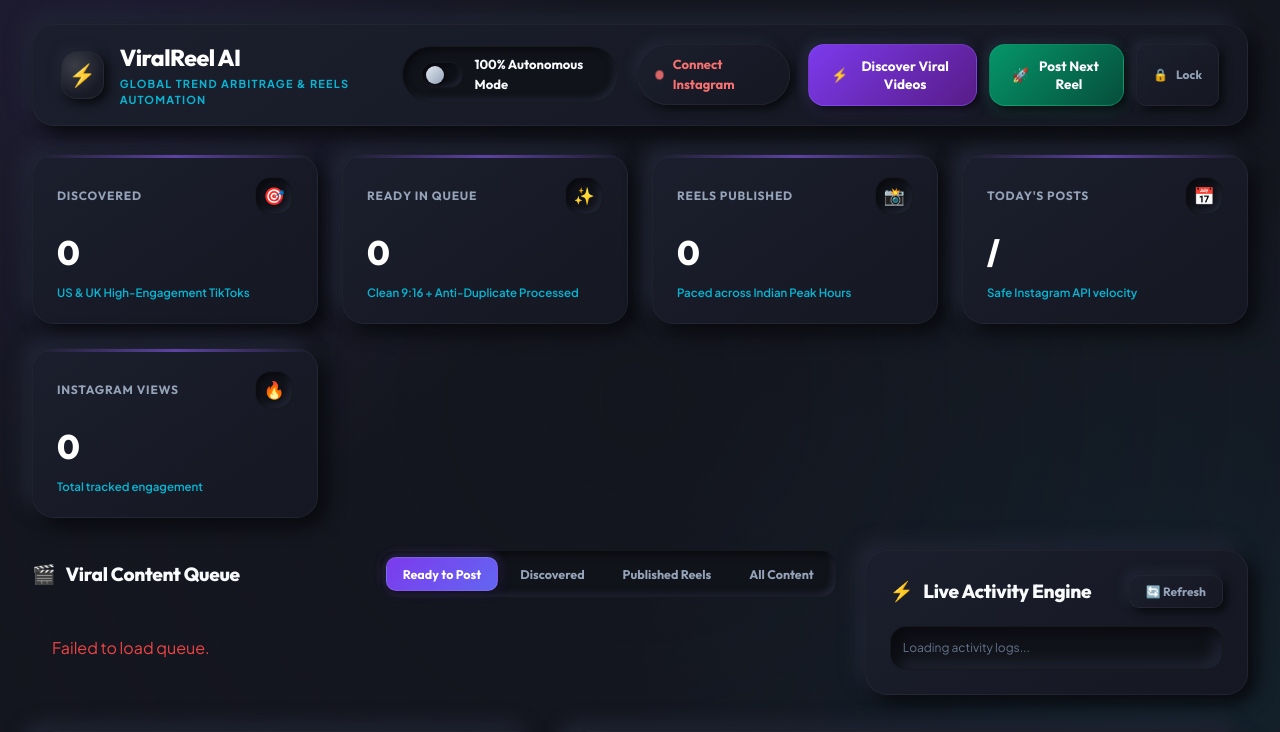
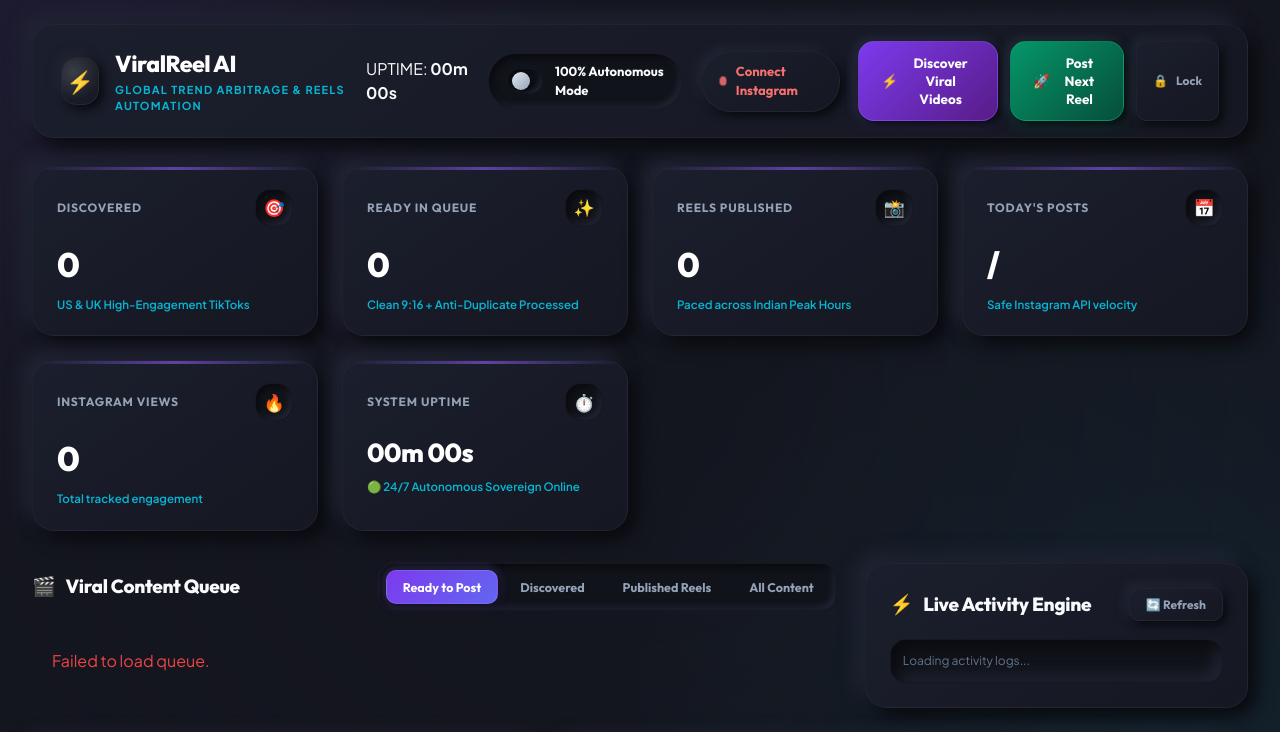
Before and after one commit to luckyprasad10/viralreel-agent, a Python web app: template templates/index.html in a window 1280 px wide. Shown: the top 732 px of the page. Run offline with Jinja, Linux system fonts and the light colour scheme; the template is opened without the code that fills it, so the values that code supplies are empty.

Commit message:
Update templates/index.html

```diff
--- a/templates/index.html
+++ b/templates/index.html
@@ -24,6 +24,12 @@
             </div>
 
             <div class="nav-controls">
+                <!-- 24/7 Live Uptime Indicator -->
+                <div class="uptime-pill" title="Continuous 24/7 Server Uptime">
+                    <span class="uptime-radar"></span>
+                    <span class="uptime-text">UPTIME: <strong id="uptimeCounter">{{ uptime_formatted or '00m 00s' }}</strong></span>
+                </div>
+
                 <!-- Autonomous Mode Toggle -->
                 <div class="auto-mode-box">
                     <label class="toggle-switch">
@@ -99,6 +105,15 @@
                 </div>
                 <div class="stat-value" id="statViews">{{ "{:,}".format(stats.total_insta_views or 0) }}</div>
                 <div class="stat-subtext">Total tracked engagement</div>
+            </div>
+
+            <div class="stat-card glass">
+                <div class="stat-header">
+                    <span class="stat-title">System Uptime</span>
+                    <span class="stat-icon">⏱️</span>
+                </div>
+                <div class="stat-value" id="statUptimeCard" style="font-size: 26px;">{{ uptime_formatted or '00m 00s' }}</div>
+                <div class="stat-subtext">🟢 24/7 Autonomous Sovereign Online</div>
             </div>
         </section>
 
```
